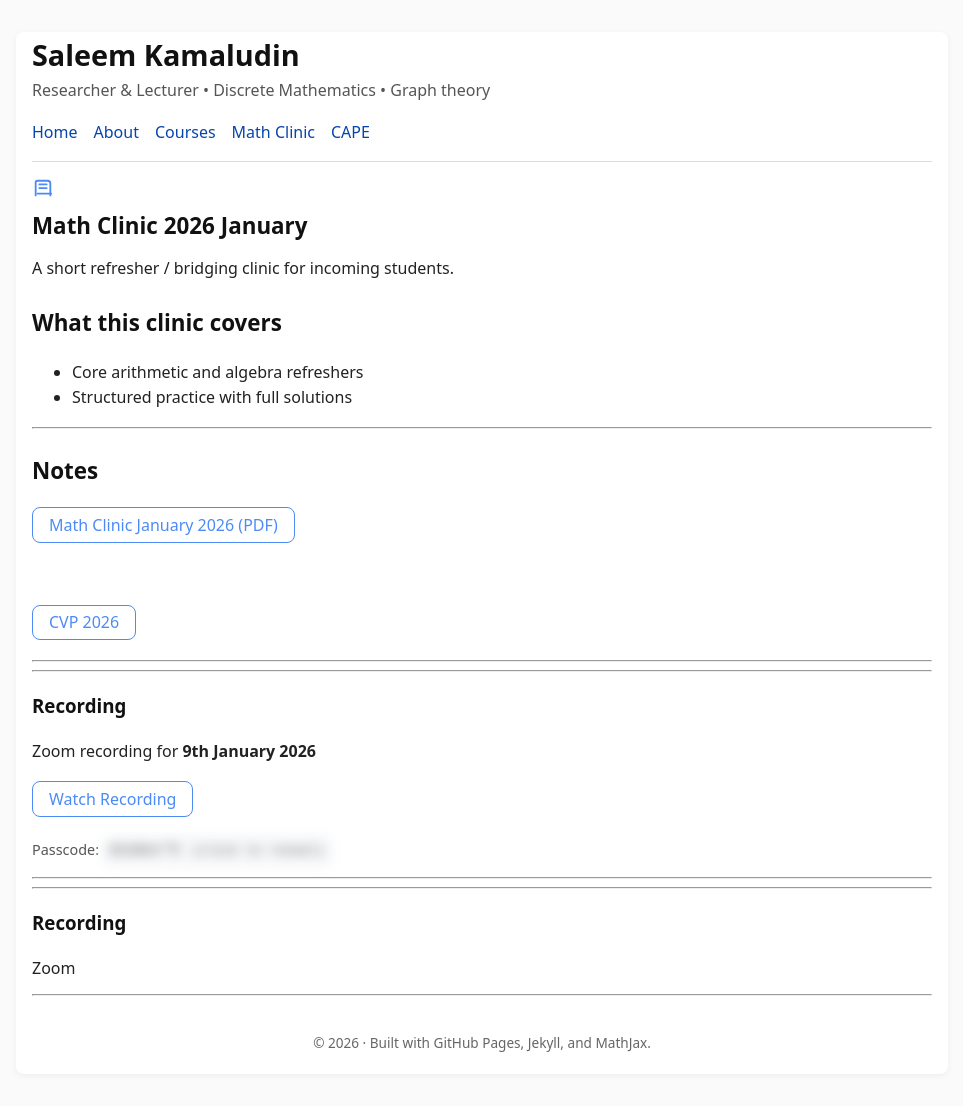
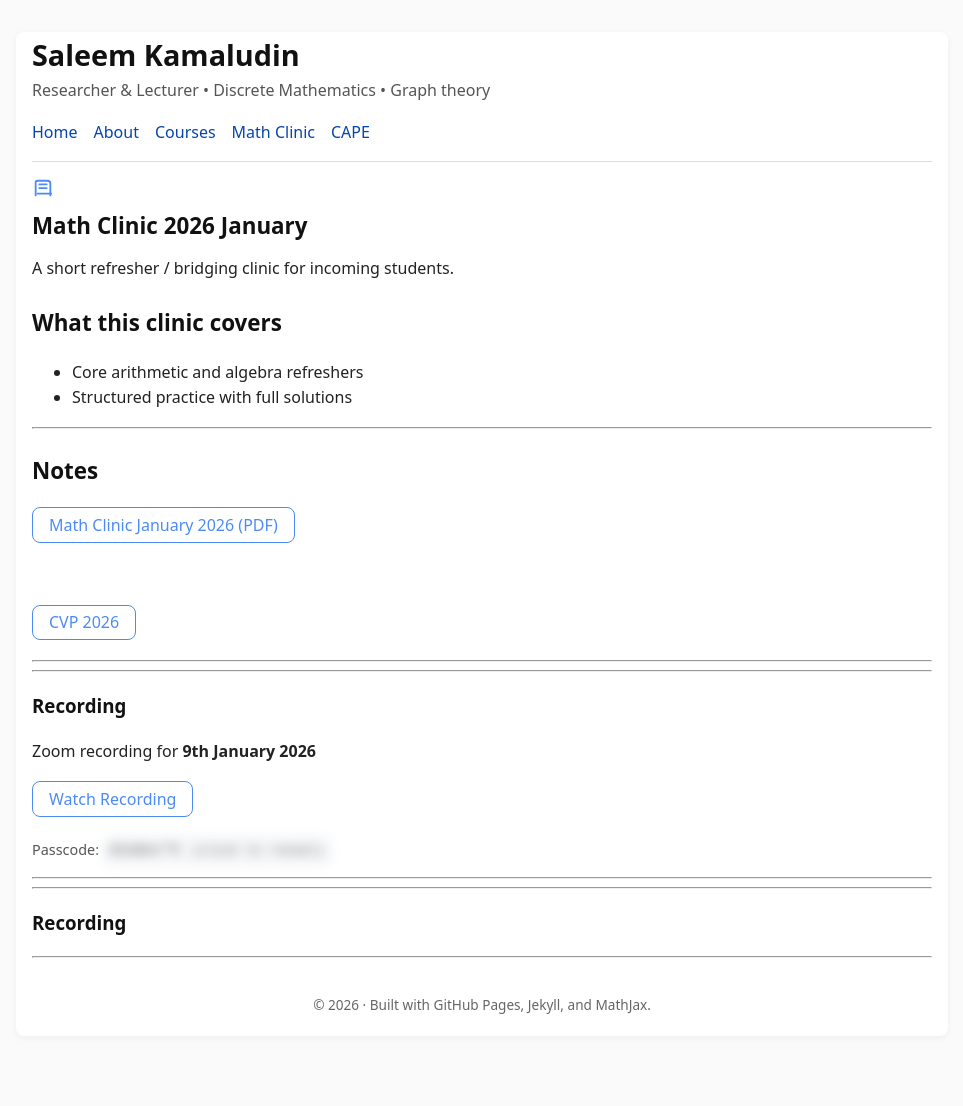
Before and after one commit to SaleemKamaludin/SaleemKamaludin.github.io, a Jekyll site: the page built from courses/math-clinic-2026/index.md, in a window 1280 px wide. Shown: the whole page, without its empty margins (158-1121 px from the left). Built offline with Jekyll 4.4.1, drawn with Linux system fonts in a browser that asks for light colours; after the commit the page ends 1068 px from its top, so only the background shows below that.

Commit message:
Update index.md

```diff
--- a/courses/math-clinic-2026/index.md
+++ b/courses/math-clinic-2026/index.md
@@ -185,4 +185,4 @@ permalink: /courses/math-clinic-2026/
 <hr class="soft" />
 
 <h3>Recording</h3>
-<p>Zoom
+<p>
```
